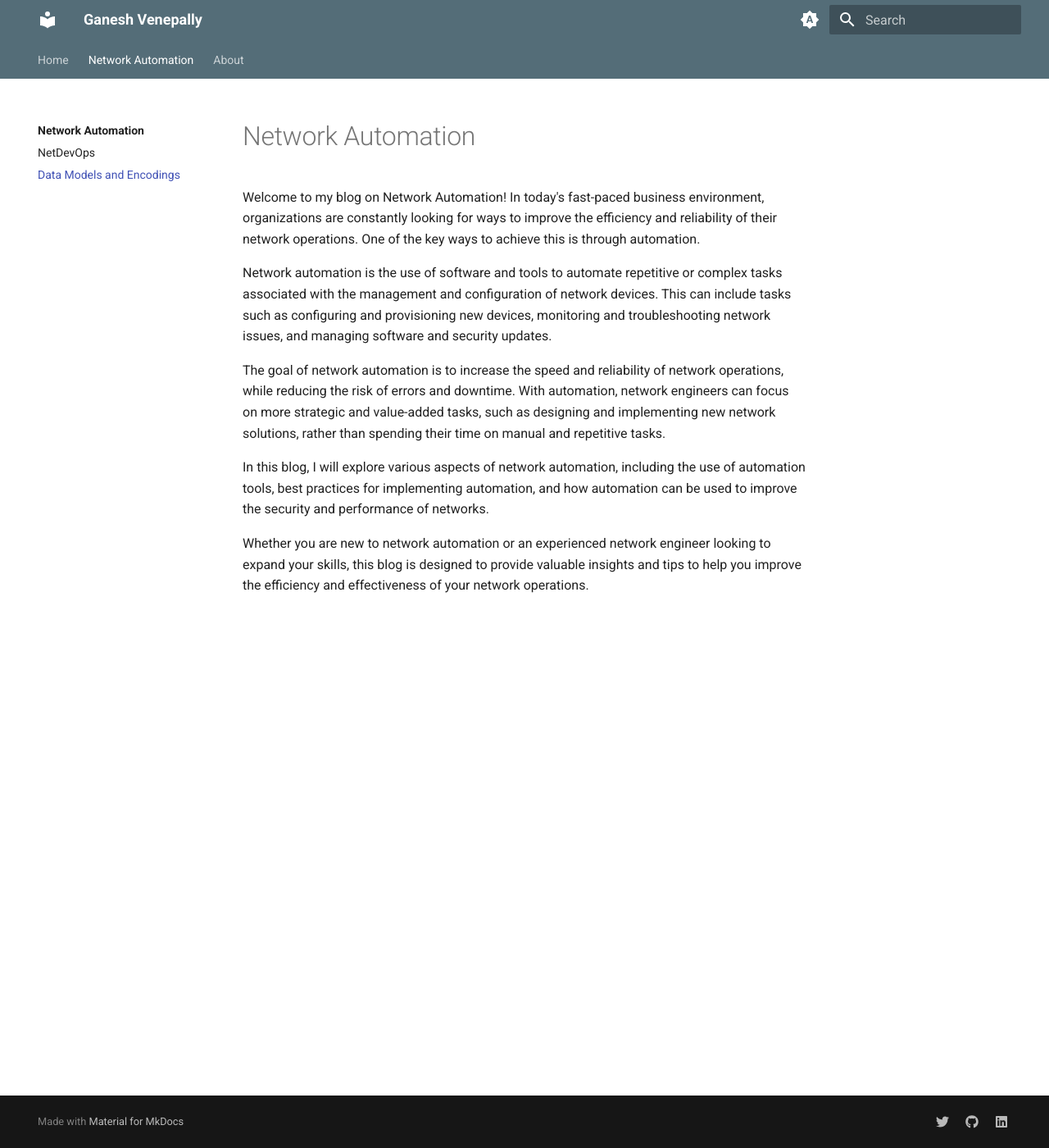
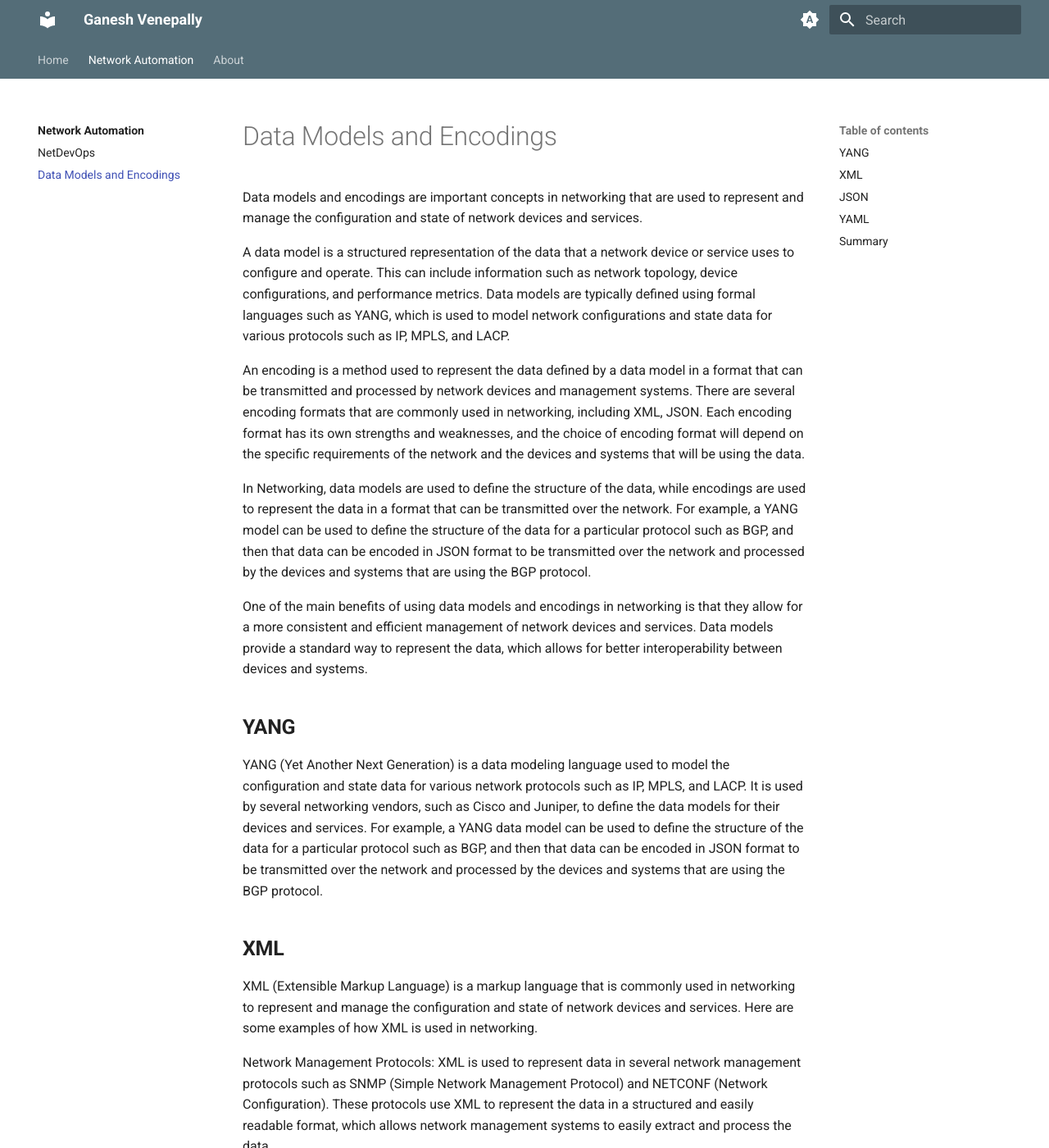
Before and after one commit to ganeshvenepally/ganeshvenepally, an MkDocs documentation site: the page built from docs/network-automation/02-data-models-encodings/index.md, in a window 1280 px wide and 1400 px high. Shown: the whole window at 82% size. Built offline with MkDocs 1.6.1 and Material for MkDocs 9.7.7, drawn with Linux system fonts in a browser that asks for light colours; some of the changed text lies outside the part shown.

Commit message:
Update Data Models

````diff
--- a/docs/network-automation/02-data-models-encodings/index.md
+++ b/docs/network-automation/02-data-models-encodings/index.md
@@ -1,15 +1,148 @@
+# Data Models and Encodings
+
+Data models and encodings are important concepts in networking that are used to represent and manage the configuration and state of network devices and services.
+
+A data model is a structured representation of the data that a network device or service uses to configure and operate. This can include information such as network topology, device configurations, and performance metrics. Data models are typically defined using formal languages such as YANG, which is used to model network configurations and state data for various protocols such as IP, MPLS, and LACP.
+
+An encoding is a method used to represent the data defined by a data model in a format that can be transmitted and processed by network devices and management systems. There are several encoding formats that are commonly used in networking, including XML, JSON. Each encoding format has its own strengths and weaknesses, and the choice of encoding format will depend on the specific requirements of the network and the devices and systems that will be using the data.
+
+In Networking, data models are used to define the structure of the data, while encodings are used to represent the data in a format that can be transmitted over the network. For example, a YANG model can be used to define the structure of the data for a particular protocol such as BGP, and then that data can be encoded in JSON format to be transmitted over the network and processed by the devices and systems that are using the BGP protocol.
+
+One of the main benefits of using data models and encodings in networking is that they allow for a more consistent and efficient management of network devices and services. Data models provide a standard way to represent the data, which allows for better interoperability between devices and systems.
+
+## **YANG**
+
+YANG (Yet Another Next Generation) is a data modeling language used to model the configuration and state data for various network protocols such as IP, MPLS, and LACP. It is used by several networking vendors, such as Cisco and Juniper, to define the data models for their devices and services. For example, a YANG data model can be used to define the structure of the data for a particular protocol such as BGP, and then that data can be encoded in JSON format to be transmitted over the network and processed by the devices and systems that are using the BGP protocol.
+
+## **XML**
+
+XML (Extensible Markup Language) is a markup language that is commonly used in networking to represent and manage the configuration and state of network devices and services. Here are some examples of how XML is used in networking.
+
+Network Management Protocols: XML is used to represent data in several network management protocols such as SNMP (Simple Network Management Protocol) and NETCONF (Network Configuration). These protocols use XML to represent the data in a structured and easily readable format, which allows network management systems to easily extract and process the data.
+
+Here is the sample CLI output of Junos `BGP Config` can be encoded with XML:
+
+=== "CLI output"
+
+    ```juniper
+    protocols {
+    bgp {
+        group G1 {
+            type external;
+            peer-as 64501;
+            neighbor 10.0.0.1;
+        }
+        group G2 {
+            type external;
+            peer-as 64502;
+            neighbor 10.0.10.1;
+        }
+    }
+    }
+    ```
+
+=== "XML output"
+
+    ```xml
+    <?xml version="1.0" encoding="UTF-8" ?>
+    <configuration>
+    <protocols>
+        <bgp>
+        <group>
+            <name>G1</name>
+            <type>external</type>
+            <peer-as>64501</peer-as>
+            <neighbor>
+            <name>10.0.0.1</name>
+            </neighbor>
+        </group>
+        <group>
+            <name>G2</name>
+            <type>external</type>
+            <peer-as>64502</peer-as>
+            <neighbor>
+            <name>10.0.10.1</name>
+            </neighbor>
+        </group>
+        </bgp>
+    </protocols>
+    </configuration>
+    ```
+
+## **JSON**
+
+JSON: JavaScript Object Notation (JSON) is a lightweight data interchange format that is easy for humans to read and write and easy for machines to parse and generate. JSON is widely used in networking because it is easy to understand, it is easy to parse, and it is easy to generate. JSON can be used as an encoding format for data models defined in YANG, as it is easy to read and write. JSON can also be used to represent the data in RESTful APIs, which are widely used in networking to manage devices and services.
+
+Here is the sample data from previous sections encoded in JSON:
+
+```json
+{
+  "configuration": {
+    "protocols": {
+      "bgp": {
+        "group": [
+          {
+            "name": "G1",
+            "type": "external",
+            "peer-as": "64501",
+            "neighbor": [
+              {
+                "name": "10.0.0.1"
+              }
+            ]
+          },
+          {
+            "name": "G2",
+            "type": "external",
+            "peer-as": "64502",
+            "neighbor": [
+              {
+                "name": "10.0.10.1"
+              }
+            ]
+          }
+        ]
+      }
+    }
+  }
+}
+```
+
+## **YAML**
+
+YAML: YAML Ain't Markup Language (YAML) is a data serialization format that is often used in networking for configuration management. YAML is often preferred over JSON and XML because it is more human-readable and less verbose. YAML is widely used for configuration management, for example Ansible, a widely popular automation tool, uses YAML to define the configuration of devices.
+
+Here is the sample data from previous sections encoded in YAML:
+
+```yaml
 ---
-title:  Network Automation
-description: "A comprehensive guide to network automation: where to start, tools, technologies, and approaches"
----
-# Network Automation
+configuration:
+  protocols:
+    bgp:
+      group:
+      - name: G1
+        type: external
+        peer-as: '64501'
+        neighbor:
+        - name: 10.0.0.1
+      - name: G2
+        type: external
+        peer-as: '64502'
+        neighbor:
+        - name: 10.0.10.1
+```
 
-Welcome to my blog on Network Automation! In today's fast-paced business environment, organizations are constantly looking for ways to improve the efficiency and reliability of their network operations. One of the key ways to achieve this is through automation.
 
-Network automation is the use of software and tools to automate repetitive or complex tasks associated with the management and configuration of network devices. This can include tasks such as configuring and provisioning new devices, monitoring and troubleshooting network issues, and managing software and security updates.
+## **Summary**
 
-The goal of network automation is to increase the speed and reliability of network operations, while reducing the risk of errors and downtime. With automation, network engineers can focus on more strategic and value-added tasks, such as designing and implementing new network solutions, rather than spending their time on manual and repetitive tasks.
+Here is a summary table that compares the key properties of XML, JSON, and YAML:
 
-In this blog, I will explore various aspects of network automation, including the use of automation tools, best practices for implementing automation, and how automation can be used to improve the security and performance of networks.
 
-Whether you are new to network automation or an experienced network engineer looking to expand your skills, this blog is designed to provide valuable insights and tips to help you improve the efficiency and effectiveness of your network operations.
+|Property|XML|JSON|YAML|
+|:----|:----|:----|:----|
+|Structure|Hierarchical, nested tree structure|Key-value pairs|Indentation-based, human-readable|
+|Readability|Verbose, not as human-readable as JSON or YAML|Easy to read and write|Easy to read and write|
+|Parsing|Requires specialized parsing libraries|Can be parsed with a wide range of libraries|Can be parsed with a wide range of libraries|
+|Platform Independence|Platform-independent|Platform-independent|Platform-independent|
+|Verbosity|Verbose|Less verbose than XML|Less verbose than XML|
+|Popularity|Commonly used in networking, but less popular than JSON|Widely used in web and mobile apps, becoming more popular in networking|Commonly used in configuration management and automation|
````
